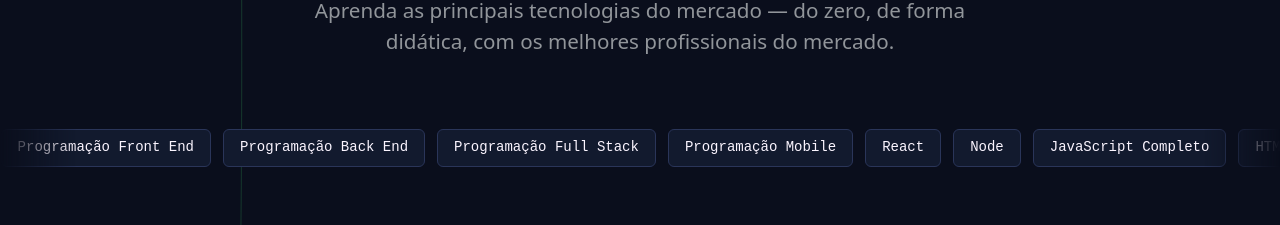
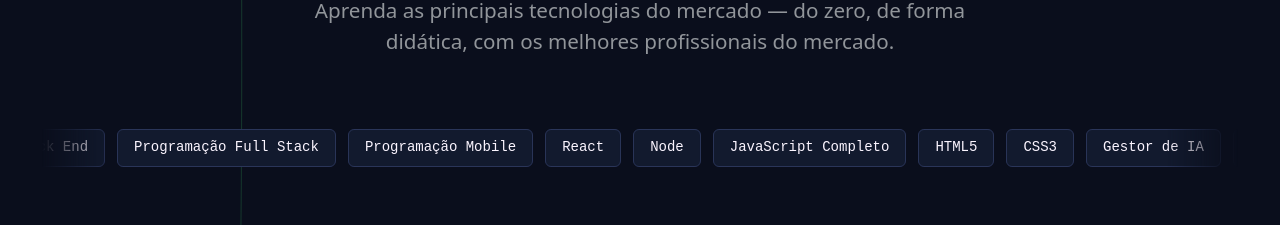
Before and after one commit to JonannVictor/DEVCLUB, a React (Vite) app: page / in a window 1280 px wide. Shown: the part 2380-2605 px from the top of the page. Built offline with nearby package versions, Linux system fonts and the light colour scheme.

Commit message:
feat: replace tech-scroll with tech-marquee for improved scrolling animation and styles

```diff
--- a/src/animations/assemblyReveal.ts
+++ /dev/null
@@ -1,26 +0,0 @@
-import type { Variants } from 'framer-motion'
-import { durations } from './durations'
-import { easings } from './easings'
-import { distances } from './distances'
-
-/**
- * Família de motion reservada para composição de sistema (Tecnologias): nada respira,
- * nada flutua — cada item entra com um deslocamento curto e um encaixe seco (ease snap,
- * sem overshoot). Precisão, não personalidade.
- */
-export const assemblyRowContainer: Variants = {
-  hidden: {},
-  visible: { transition: { staggerChildren: 0.05 } },
-}
-
-export function assemblyItem(direction: 'left' | 'right'): Variants {
-  const x = direction === 'left' ? -distances.md : distances.md
-  return {
-    hidden: { opacity: 0, x },
-    visible: {
-      opacity: 1,
-      x: 0,
-      transition: { duration: durations.fast, ease: easings.snap },
-    },
-  }
-}
--- a/src/sections/Tecnologias/Tecnologias.tsx
+++ b/src/sections/Tecnologias/Tecnologias.tsx
@@ -1,10 +1,10 @@
-import { motion } from 'framer-motion'
 import { tecnologias } from '@/constants/content'
 import { Section } from '@/components/Section'
-import { assemblyRowContainer, assemblyItem } from '@/animations/assemblyReveal'
-import '@/styles/tech-scroll.css'
+import '@/styles/tech-marquee.css'
 
 export function Tecnologias() {
+  const track = [...tecnologias.items, ...tecnologias.items]
+
   return (
     <Section
       id="tecnologias"
@@ -12,23 +12,19 @@ export function Tecnologias() {
       title={tecnologias.title}
       description={tecnologias.description}
     >
-      <motion.div
-        variants={assemblyRowContainer}
-        initial="hidden"
-        whileInView="visible"
-        viewport={{ once: true, margin: '-15% 0px' }}
-        className="tech-scroll -mx-container-x flex snap-x snap-mandatory gap-3 overflow-x-auto px-container-x py-2"
-      >
-        {tecnologias.items.map((item, i) => (
-          <motion.span
-            key={item.name}
-            variants={assemblyItem(i % 2 === 0 ? 'left' : 'right')}
-            className="border-border-strong bg-elevated text-small text-foreground shrink-0 snap-start rounded-sm border px-4 py-2 font-mono whitespace-nowrap"
-          >
-            {item.name}
-          </motion.span>
-        ))}
-      </motion.div>
+      <div className="tech-marquee relative overflow-hidden py-2" aria-label="Tecnologias e trilhas">
+        <div className="tech-marquee__track flex w-max gap-3">
+          {track.map((item, i) => (
+            <span
+              key={`${item.name}-${i}`}
+              aria-hidden={i >= tecnologias.items.length}
+              className="border-border-strong bg-elevated text-small text-foreground shrink-0 rounded-sm border px-4 py-2 font-mono whitespace-nowrap"
+            >
+              {item.name}
+            </span>
+          ))}
+        </div>
+      </div>
     </Section>
   )
 }
--- /dev/null
+++ b/src/styles/tech-marquee.css
@@ -0,0 +1,37 @@
+.tech-marquee {
+  mask-image: linear-gradient(to right, transparent 0%, black 6%, black 94%, transparent 100%);
+  -webkit-mask-image: linear-gradient(
+    to right,
+    transparent 0%,
+    black 6%,
+    black 94%,
+    transparent 100%
+  );
+}
+
+/*
+ * Mesma técnica das faixas de Empresas e Módulos Bônus: dois blocos idênticos lado a lado,
+ * animar até -50% move exatamente um bloco inteiro para fora — loop perfeito.
+ */
+.tech-marquee__track {
+  animation: tech-marquee-scroll 45s linear infinite;
+}
+
+.tech-marquee__track:hover {
+  animation-play-state: paused;
+}
+
+@keyframes tech-marquee-scroll {
+  from {
+    transform: translateX(0);
+  }
+  to {
+    transform: translateX(-50%);
+  }
+}
+
+@media (prefers-reduced-motion: reduce) {
+  .tech-marquee__track {
+    animation: none;
+  }
+}
--- a/src/styles/tech-scroll.css
+++ /dev/null
@@ -1,16 +0,0 @@
-.tech-scroll {
-  mask-image: linear-gradient(to right, transparent 0%, black 6%, black 94%, transparent 100%);
-  -webkit-mask-image: linear-gradient(
-    to right,
-    transparent 0%,
-    black 6%,
-    black 94%,
-    transparent 100%
-  );
-  scrollbar-width: none;
-  -ms-overflow-style: none;
-}
-
-.tech-scroll::-webkit-scrollbar {
-  display: none;
-}
```
